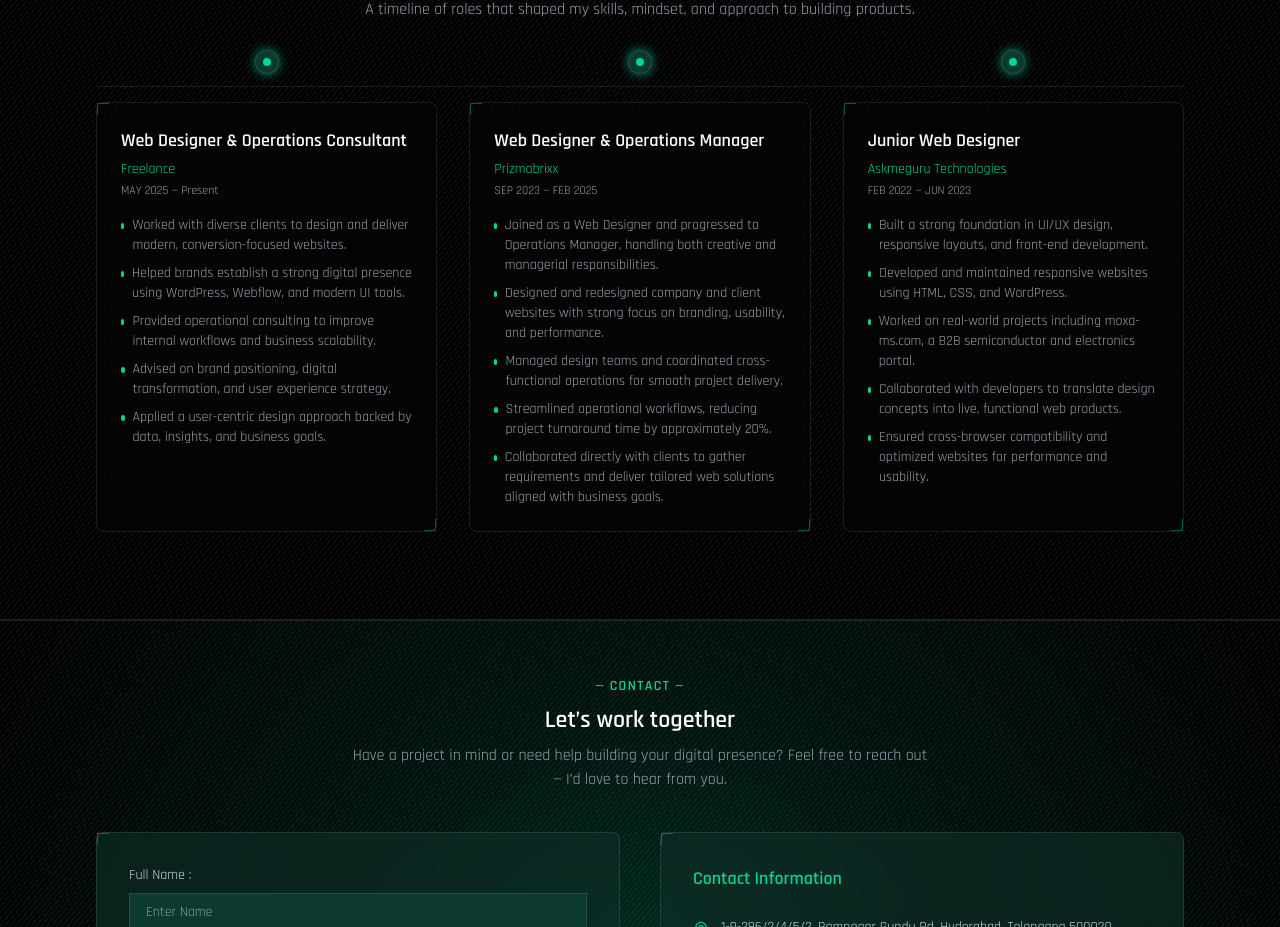
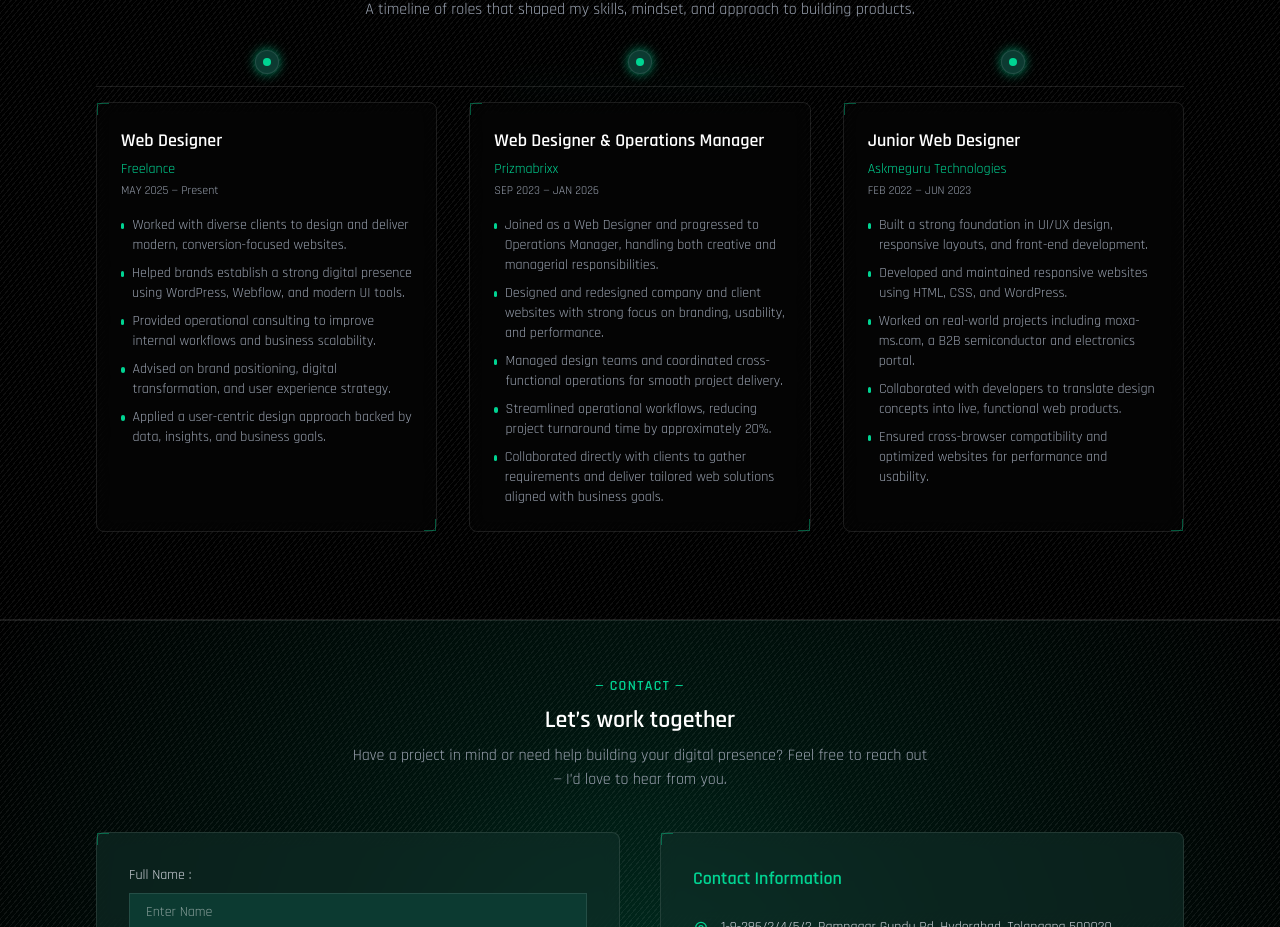
Before and after one commit to dhansreenithinchary/nithin-portfolio, a Next.js app: page / in a window 1280 px wide. Shown: the part 2960-3887 px from the top of the page. Built offline with nearby package versions, Linux system fonts and the light colour scheme.

Commit message:
Experience has been added

```diff
--- a/src/components/sections/Experience.tsx
+++ b/src/components/sections/Experience.tsx
@@ -20,7 +20,7 @@ const item: Variants = {
 
 const experiences = [
   {
-    role: "Web Designer & Operations Consultant",
+    role: "Web Designer",
     company: "Freelance",
     period: "MAY 2025 — Present",
     points: [
@@ -34,7 +34,7 @@ const experiences = [
   {
     role: "Web Designer & Operations Manager",
     company: "Prizmabrixx",
-    period: "SEP 2023 — FEB 2025",
+    period: "SEP 2023 — JAN 2026",
     points: [
       "Joined as a Web Designer and progressed to Operations Manager, handling both creative and managerial responsibilities.",
       "Designed and redesigned company and client websites with strong focus on branding, usability, and performance.",
```
Also changed, not shown: 1 other file (tests, documents, lock files or other folders).
